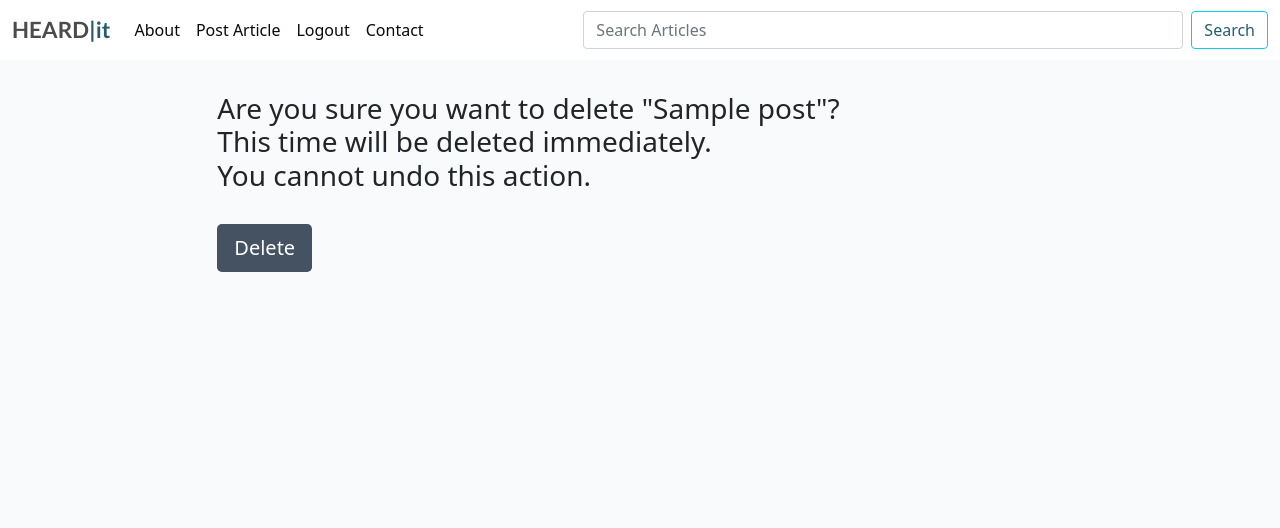
After one commit to sherryrich/heard-it, a Django app: a page that uses templates/post_confirm_delete.html in a window 1280 px wide. The commit adds this page. Shown: the top 528 px of the page. Run offline with Django 3.2, Linux system fonts and the light colour scheme; a user stored in the database is signed in; tables that the repository leaves empty hold one stand-in row (values such as "Sample post").

Commit message:
added post_confirm_delete.html to confirm delete is working

```diff
--- a/blog/views.py
+++ b/blog/views.py
@@ -66,6 +66,7 @@ class DeletePostView(
     """ If user is logged can delete a his post """
 
     model = Post
+    template_name = "post_confirm_delete.html"
     success_url = reverse_lazy('home')
     success_message = ("Your Post has been deleted")
 
--- a/heardit/settings.py
+++ b/heardit/settings.py
@@ -29,7 +29,7 @@ TEMPLATES_DIR = os.path.join(BASE_DIR, 'templates')
 SECRET_KEY = os.environ.get('SECRET_KEY')
 
 # SECURITY WARNING: don't run with debug turned on in production!
-DEBUG = False
+DEBUG = True
 
 X_FRAME_OPTIONS = 'SAMEORIGIN'
 
--- a/static/css/style.css
+++ b/static/css/style.css
@@ -140,16 +140,16 @@ a.nav-link-active {
     color: lightgray;
 }
 
-.btn-signup,
+.heardit-btn,
 .create_update_button {
     background-color: #445261;
     color: #fff;
 }
 
 .btn-signup:hover,
-.create_update_button:hover,
+.heardit-btn:hover,
 .btn-signup:active,
-.create_update_button:active {
+.heardit-btn:active {
     background-color: #fff;
     color: #47CDEB;
 }
--- /dev/null
+++ b/templates/post_confirm_delete.html
@@ -0,0 +1,20 @@
+{% extends "base.html" %}
+
+{% block content %}
+
+<!--Delete Page-->
+<div class="row">
+    <div class="col-md-8 mt-3 offset-md-2">
+        <p>
+            <form method="post">{% csrf_token %}
+                <h3>Are you sure you want to delete "{{ object }}"? <br>
+                    This time will be deleted immediately. <br>
+                    You cannot undo this action.</h3> <br>
+                <button type="submit" class="btn heardit-btn btn-lg">Delete</button>
+            </form>
+        </p>
+    </div>
+</div>
+
+
+{% endblock %}
```
Also changed, not shown: README.md.
